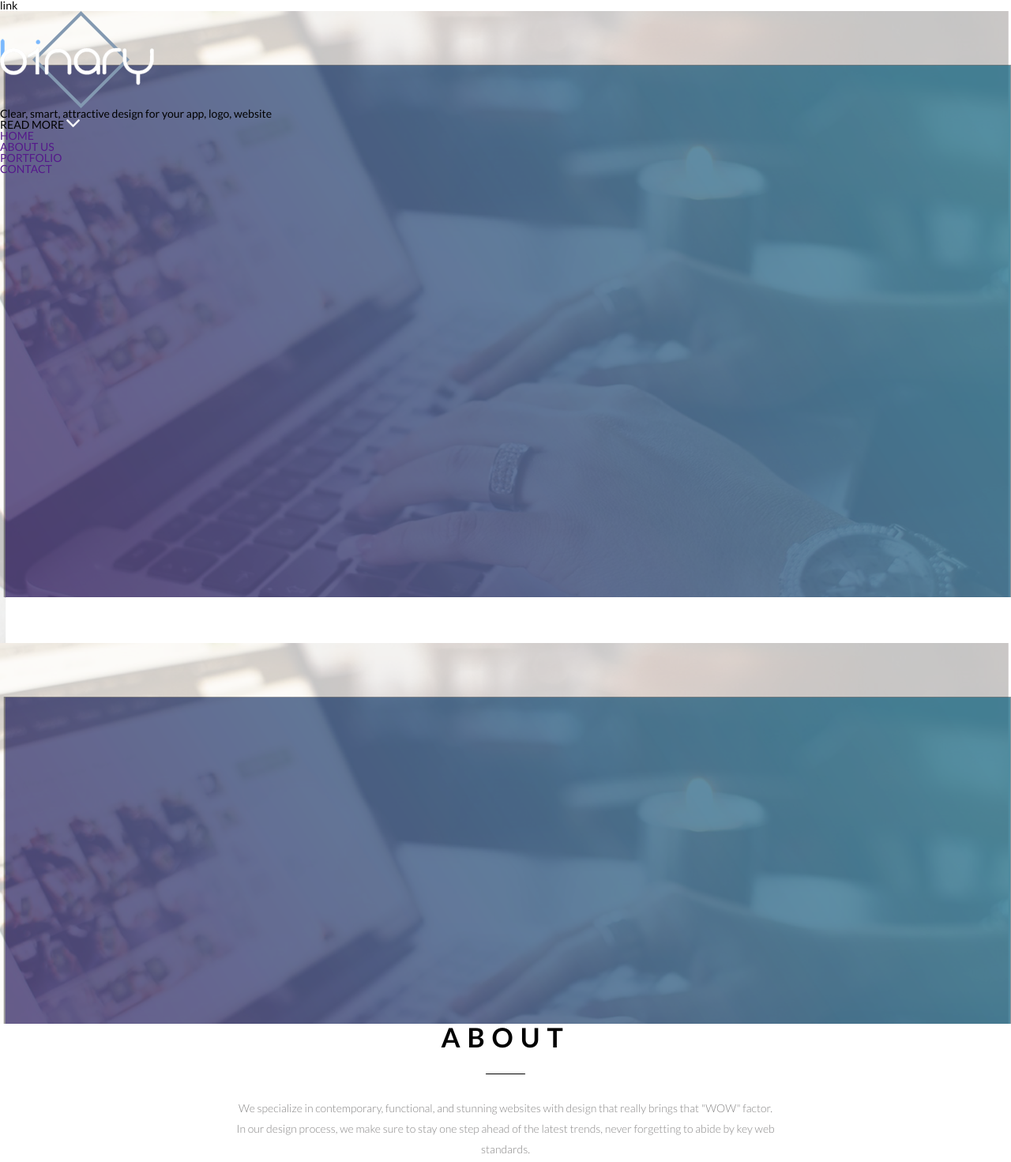
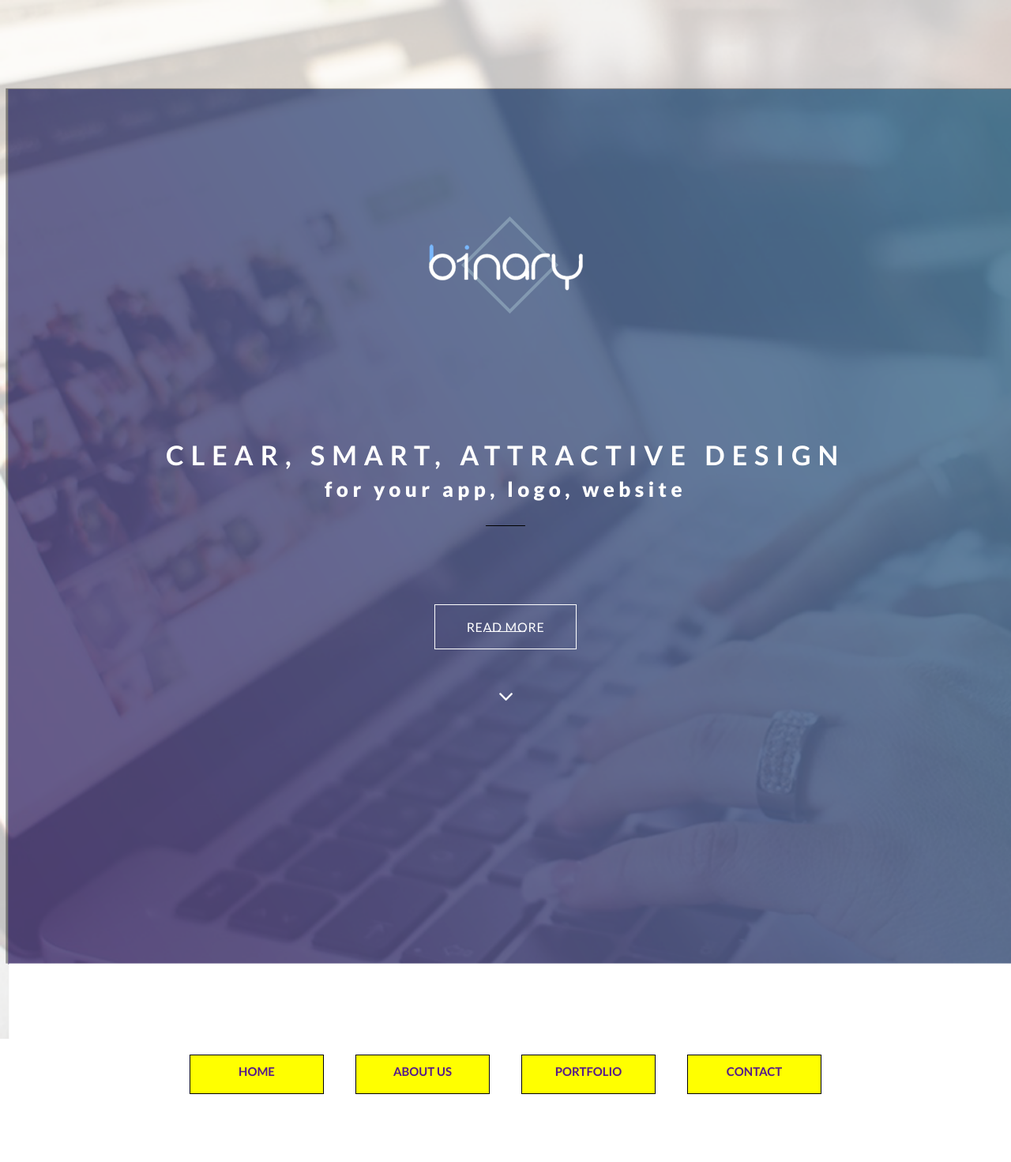
Before and after one commit to Stalmax76/BEM-html, a plain HTML site: page index.html in a window 1280 px wide. Shown: the top 1471 px of the page at 79% size. Drawn offline with Linux system fonts and the light colour scheme.

Commit message:
added first page
added first page

```diff
--- a/index.html
+++ b/index.html
@@ -5,7 +5,6 @@
     <meta http-equiv="X-UA-Compatible" content="IE=edge" />
 
     <link rel="stylesheet" href="/css/style.css" />
-    link
     <link
       href="https://fonts.googleapis.com/css?family=Lato:100,100italic,300,300italic,regular,italic,700,700italic,900,900italic"
       rel="stylesheet"
@@ -14,43 +13,56 @@
     <title>BEM-html(template)</title>
   </head>
   <body>
+    <!--<div class="wrapper">
+      <div class="block">
+        <div class="block__row">
+          <div class="block__column">
+            <div class="block__item">1</div>
+          </div>
+          <div class="block__column">
+            <div class="block__item">2</div>
+          </div>
+          <div class="block__column"><div class="block__item">3</div></div>
+        </div>
+      </div>
+    </div>-->
+
     <div class="wrapper">
-      <header class="header">
-        <div class="header__containier">
-          <a href="" class="header__logo">
-            <img src="image/logo.png" alt="logo" />
-          </a>
-          <h1 class="header__title">
-            Clear, smart, attractive design
-            <span>for your app, logo, website</span>
-          </h1>
-          <div class="button button-top">
-            READ MORE
-            <a href=""></a>
-            <a href="" class="next">
-              <img src="image/icon-bottom/Arrow-down.png" alt="arrow-down" />
+      <div class="binary">
+        <div class="binary__body">
+          <div class="binary__logo">
+            <img src="/image/logo.png" alt="logo" />
+          </div>
+          <div class="abbout__header" id="title-white">
+            <div class="about__title title">
+              Clear, smart, attractive design <br />
+              <span id="subtitle">for your app, logo, website</span>
+            </div>
+          </div>
+          <div class="read__more-buttons">
+            <div><a href="" class="read__more-button">READ MORE</a></div>
+            <a href="" class="arrow__down">
+              <img src="/image/icon-bottom/Arrow-down.png" alt="down" />
             </a>
           </div>
-          <div class="header__menu menu">
-            <nav class="menu__body">
-              <ul class="menu__list">
-                <li class="menu__item">
-                  <a href="" class="menu__link">HOME</a>
-                </li>
-                <li class="menu__item">
-                  <a href="" class="menu__link">ABOUT US</a>
-                </li>
-                <li class="menu__item">
-                  <a href="" class="menu__link">PORTFOLIO</a>
-                </li>
-                <li class="menu__item">
-                  <a href="" class="menu__link">CONTACT</a>
-                </li>
-              </ul>
-            </nav>
+        </div>
+      </div>
+      <div class="menu">
+        <div class="menu__items">
+          <div class="menu__item item-1">
+            <a href="">home</a>
+          </div>
+          <div class="menu__item item-2">
+            <a href="">about us </a>
+          </div>
+          <div class="menu__item item-3">
+            <a href="">portfolio</a>
+          </div>
+          <div class="menu__item item-4">
+            <a href="">contact</a>
           </div>
         </div>
-      </header>
+      </div>
       <div class="about">
         <div class="about__body">
           <div class="about__header">
@@ -102,6 +114,14 @@
           </div>
         </div>
       </div>
+      <footer class="footer">
+        <div class="footer__body">
+          Lorem ipsum dolor sit, amet consectetur adipisicing elit.
+          Exercitationem, unde. Sint inventore unde, eum, repellendus eius
+          dolorum cum dolore quam possimus qui atque nemo officiis optio culpa
+          voluptates ducimus magnam.
+        </div>
+      </footer>
     </div>
   </body>
 </html>
--- a/scss/style.scss
+++ b/scss/style.scss
@@ -8,42 +8,140 @@
    font-weight: normal;
    font-style: normal;
 }
+//============================================ Flex ==================
+//.wrapper {
+//   height: 100%;
+//   overflow: hidden;
+//   min-height: 100%;
+//   padding: 50px;
+//}
+//.block {
+//   text-align: left;
+//}
+//.block__row {
+//   border: 20px solid #000;
+//   margin: 0px 0px 20px 0px;
+//}
+//.block__column {
+//   border: 20px solid red;
+//}
+//.block__item {
+//   background-color: blue;
+//   padding: 50px;
+//   font-size: 50px;
+//   color: green;
+//   font-weight: 700;
+//}
+//================================== Practics=====================
+body {
+   height: 100%;
 
-body {
    font-family: Lato;
+   font-size: 14px;
 }
 .wrapper {
+   min-height: 100vh;
+   overflow: hidden;
+}
+.binary {
+   min-height: 100vh;
+   background: url("/image/BG-Header.png") 0 0 / cover no-repeat;
+   object-fit: cover;
+}
+.binary__body {
+   margin: 0px auto;
+   min-height: 100%;
+   text-align: center;
+   padding: 274px 0px;
+}
+.binary__logo {
+   width: 100%;
+   text-align: center;
 }
 
-.header {
-   background: url("/image/BG-Header.png") 0 0/100% 100% no-repeat fixed;
-   height: 1282px;
+#title-white {
+   font-family: "Lato";
+   line-height: 40px;
+   color: #ffffff;
+   font-size: 34px;
+   font-weight: 400px;
+   text-align: center;
+   margin: 159px 0px 0px 0px;
+   &:after {
+      content: "";
+      position: absolute;
+      width: 50px;
+      bottom: 0;
+      height: 1px;
+      left: 50%;
+      background-color: #ffffff;
+      margin: 0px 0px 0px -25px;
+   }
 }
-.header__containier {
+#subtitle {
+   font-size: 26px;
+   text-transform: lowercase;
+   font-weight: 900;
+   color: #ffffff;
+   letter-spacing: 5.43px;
+   line-height: normal;
+   position: relative;
+   padding: 0px 0px 30px 0px;
 }
 
-//.header__logo {
-//}
-//.header__title {
-//}
-//.button {
-//}
-//.button-top {
-//}
-//.next {
-//}
-//.header__menu {
-//}
-//.menu {
-//}
-//.menu__body {
-//}
-//.menu__list {
-//}
-//.menu__item {
-//}
-//.menu__link {
-//}
+.read__more-buttons {
+   margin: 120px 0px 0px 0px;
+}
+.read__more-button {
+   transition: all 0.3s ease 0s;
+   font-family: Lato;
+   font-size: 16px;
+   color: #ffffff;
+   text-align: center;
+   text-transform: uppercase;
+   letter-spacing: 0.67px;
+   border: 1px solid #ffffff;
+   padding: 18px 40px;
+}
+.arrow__down {
+   display: inline-block;
+   margin: 75px 0px 150px 0px;
+   text-align: center;
+}
+//================= Menu ============================
+.menu {
+   padding: 10px 0px 10px 0px;
+   text-align: center;
+   margin: 10px 0px 150px 0px;
+}
+.menu__items {
+   display: flex;
+   width: 800px;
+   margin: 0px auto;
+   justify-content: space-between;
+}
+
+.menu__item {
+   border: 1px solid #000;
+   color: #3c3c3c;
+   font-size: 15px;
+   text-transform: uppercase;
+   font-weight: 700;
+   margin: 0px 0px 20px 0px;
+   height: 50px;
+   width: 170px;
+   background-color: yellow;
+   text-align: center;
+   padding: 12.5px 0px 12.5px 0px;
+}
+.item-1 {
+}
+.item-2 {
+}
+.item-3 {
+}
+.item-4 {
+}
 
 //-----------about---------------------------
 
```
Also changed, not shown: css/nullStyle.css (added), css/style.css, image/BG-Header.jpg (added).
